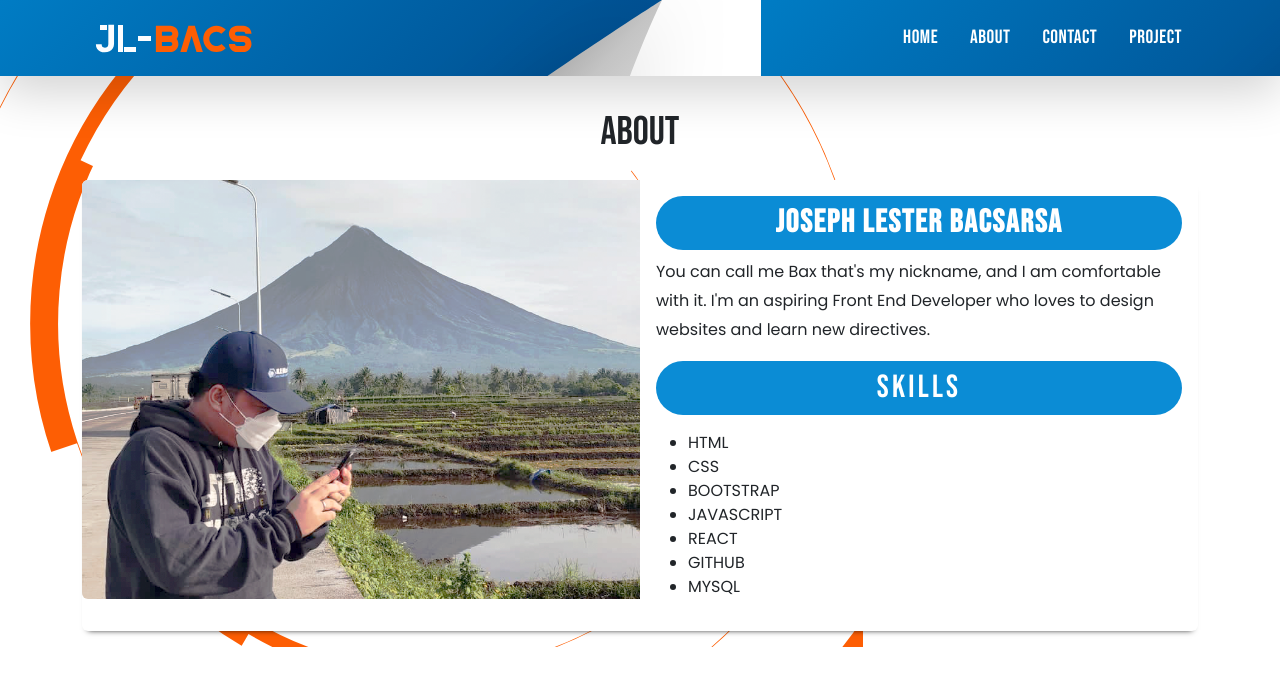
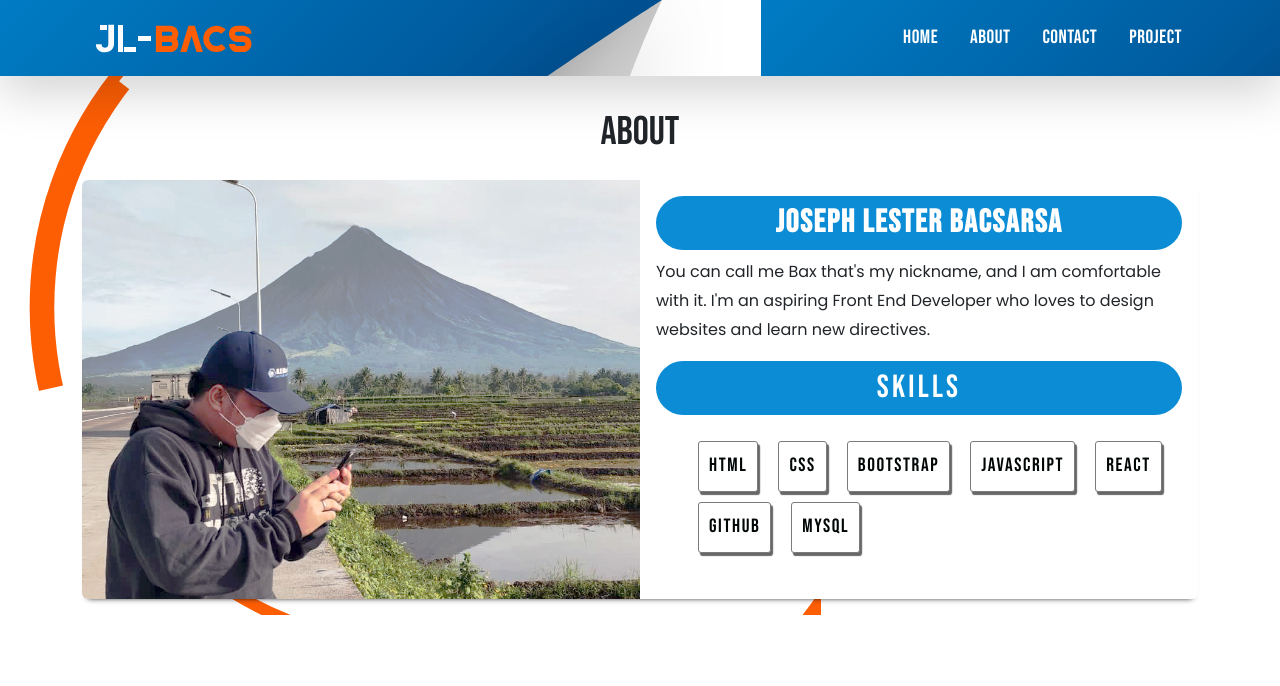
Before and after one commit to jlbbacs/Portfolio-app, a React (Create React App) app: page /about in a window 1280 px wide. Shown: the top 686 px of the page. Built offline with nearby package versions, Linux system fonts and the light colour scheme; the HTML template or start-up script is replaced by a standard one; a web font is replaced by a local one.

Commit message:
fixing list

```diff
--- a/src/css/about.css
+++ b/src/css/about.css
@@ -39,5 +39,36 @@
 .about-list{
     margin-top: 1rem;
     font-family: 'Poppins', sans-serif;
+    display: flex;
+    flex-wrap: wrap;
+
 
 }
+
+.list{
+    margin-left: 10px;
+    margin-right: 10px;
+    margin-top: 10px;
+    list-style: none;
+    background-color: rgb(255, 255, 255);
+    padding: 10px;
+    border-radius: 3px;
+    cursor: pointer;
+    border: 1px solid rgb(124, 123, 122);
+    color: rgb(0, 5, 5);
+    font-size: larger;
+    font-family: 'Bebas Neue';
+    letter-spacing: 0.1rem;
+    box-shadow: 2px 3px 1px 0.1px rgb(102, 103, 103);
+
+
+}
+.list:hover{
+    color: rgb(254, 255, 254);
+    background-color: rgb(251, 74, 4);
+    transition: 1s;
+    border: 2px solid white;
+    font-variation-settings: "wght" 100, "ital" 0;
+    box-shadow: none;
+    border-radius: 5px;
+}
--- a/src/pages/About.js
+++ b/src/pages/About.js
@@ -31,13 +31,13 @@ const About = () => {
          </p>
          <h5 className="text-center skills-about">SKILLS</h5>
             <ul className="about-list">
-                <li>HTML</li>
-                <li>CSS</li>
-                <li>BOOTSTRAP</li>
-                <li>JAVASCRIPT</li>
-                <li>REACT</li>
-                <li>GITHUB</li>
-                <li>MYSQL</li>
+                <li className="list">HTML</li>
+                <li className="list">CSS</li>
+                <li className="list">BOOTSTRAP</li>
+                <li className="list">JAVASCRIPT</li>
+                <li className="list">REACT</li>
+                <li className="list">GITHUB</li>
+                <li className="list">MYSQL</li>
             </ul>
         <p className="card-text"><small className="text-muted"></small></p>
       </div>
```
